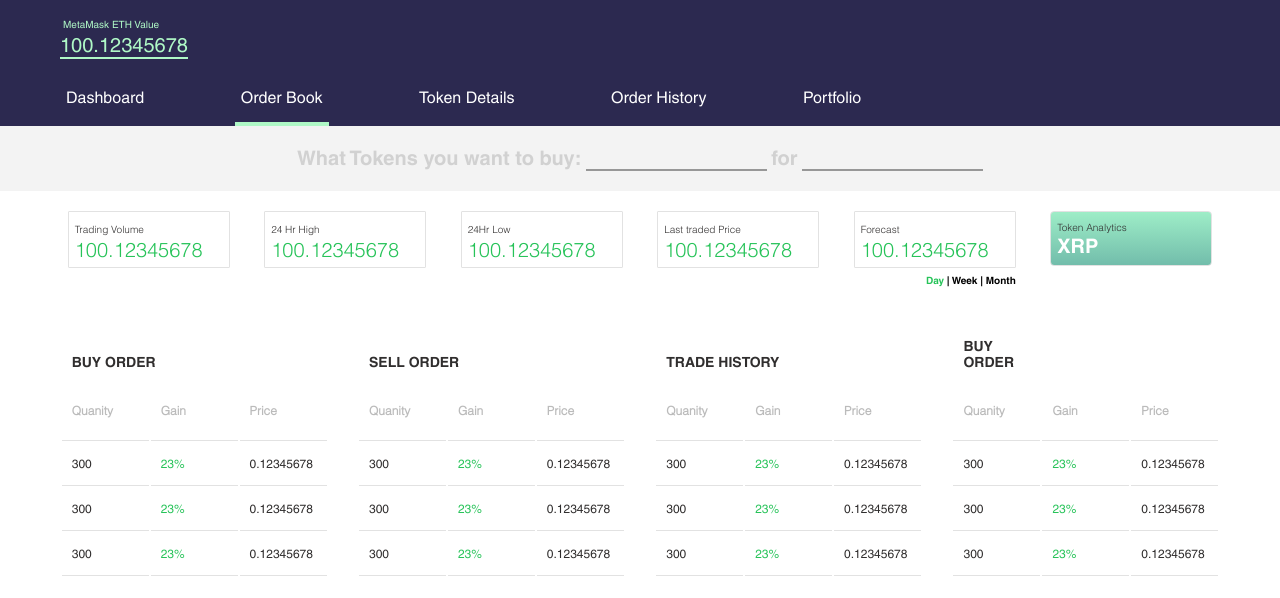
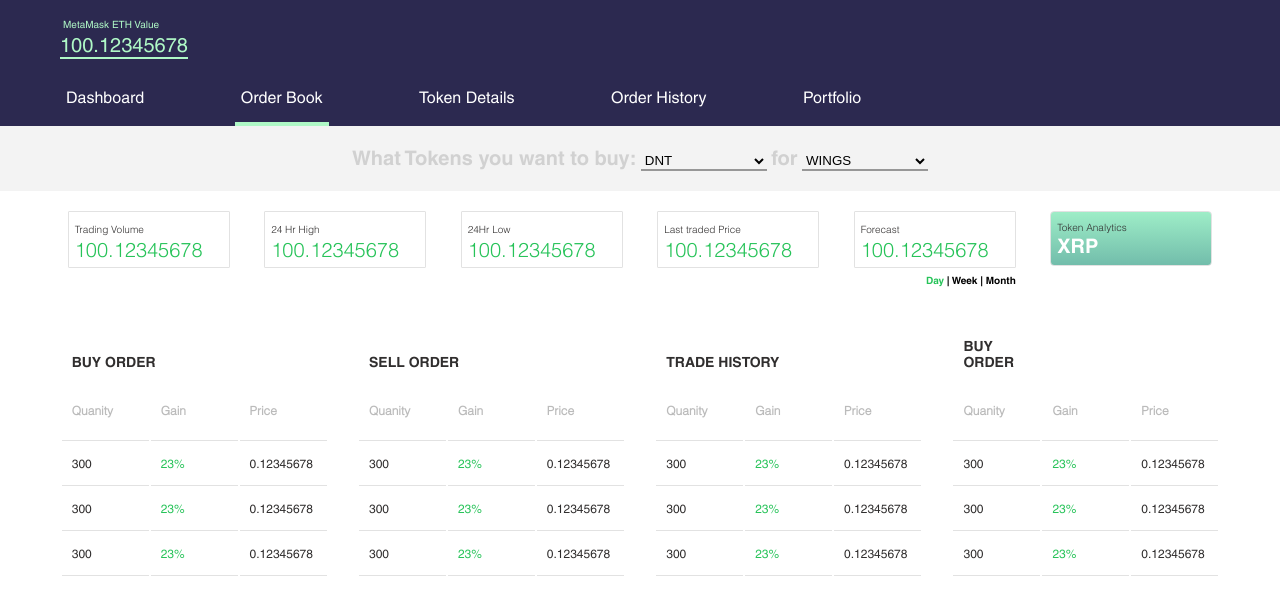
Before and after one commit to Shashankchitranshi/WandX, a plain HTML site: page order-book.html in a window 1280 px wide. Shown: the part 82-680 px from the top of the page. Drawn offline with Linux system fonts and the light colour scheme.

Commit message:
Added drop down

```diff
--- a/css/pages/_order-book.scss
+++ b/css/pages/_order-book.scss
@@ -84,14 +84,13 @@
                 margin: 0;
                 display: inline-flex;
             }
-            input {
-                border: none;
-            }
+
             .input_field {
-                border-bottom: 2px solid #979797;
-                background-color: transparent;
+              background-color: transparent;
+              border: none;
+              width: 126px;
+              border-bottom: 2px solid #979797;
                 &:focus {
-                    // outline-offset: -2px;
                     outline: none;
                 }
             }
--- a/order-book.html
+++ b/order-book.html
@@ -2,10 +2,11 @@
 <html>
 
 <head>
+    <title>WandX</title>
     <meta http-equiv="Content-Type" content="text/html; charset=utf-8" />
     <meta name="viewport" content="width=device-width, initial-scale=1">
     <link rel=stylesheet type=text/css href="fonts/stylesheet.css">
-    <title>WandX</title>
+    <link rel="icon" type="image/x-icon" href="favicon.ico">
     <link rel="stylesheet" href="css/style.css">
 </head>
 <body>
@@ -43,9 +44,19 @@
         <div id="tab2" class="tab active">
             <section class="token-holder">
                 <h5>What Tokens you want to buy: </h5>
-                <input type="text" class="input_field">
+                <select class="input_field">
+                  <option value="volvo">DNT</option>
+                  <option value="saab">ICN</option>
+                  <option value="opel">KNC</option>
+                  <option value="audi">MTL</option>
+                </select>
                 <h5> for</h5>
-                <input type="text" class="input_field">
+                <select class="input_field">
+                  <option value="volvo">WINGS</option>
+                  <option value="saab">PFR</option>
+                  <option value="opel">WAND</option>
+                  <option value="audi">WXETH</option>
+                </select>
             </section>
             <section class="trading-holder">
                 <div class="price">
```
Also changed, not shown: css/style.css, 1 other file.
